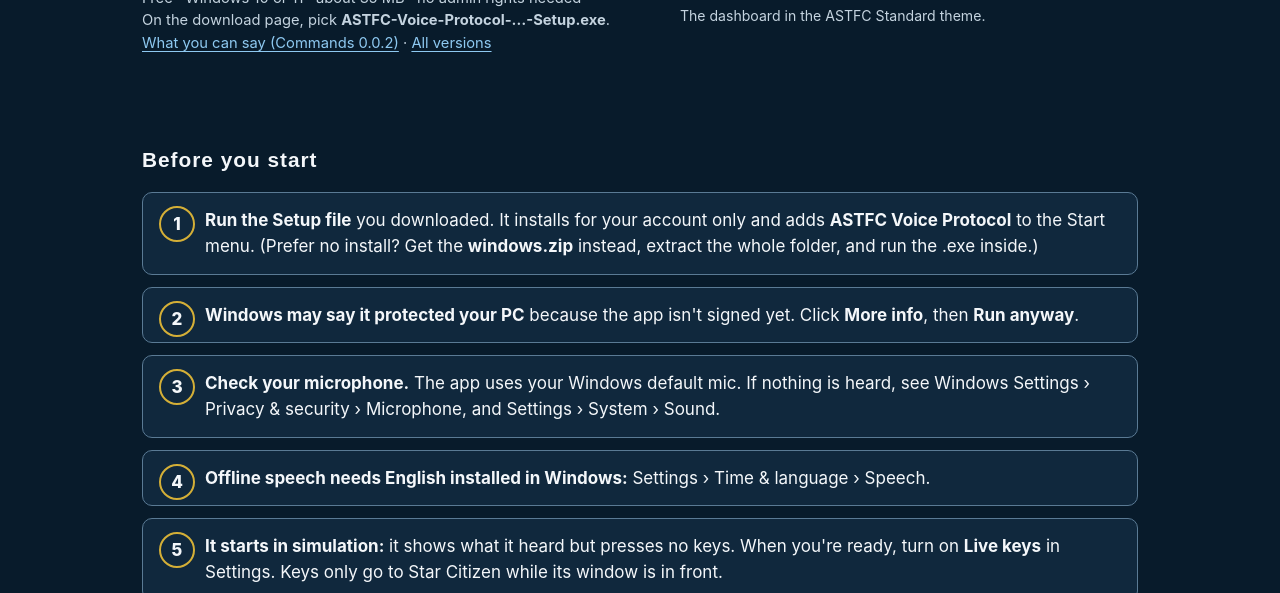
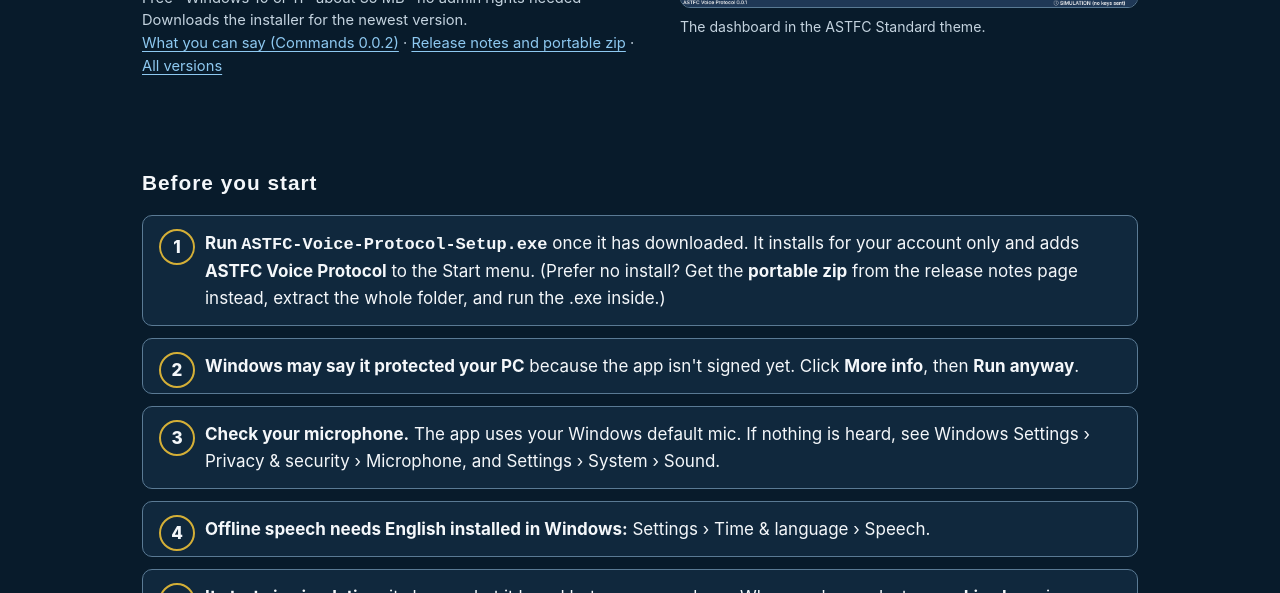
Before and after one commit to Orguss88/ASTFC-Command-Bridge, a plain HTML site: page index.html in a window 1280 px wide. Shown: the part 507-1100 px from the top of the page. Drawn offline with Linux system fonts and the light colour scheme.

Commit message:
Download button links straight to the latest installer; releases now come from the source repo
Co-Authored-By: Claude Opus 5.5 <noreply@anthropic.com>
Claude-Session: https://claude.ai/code/session_01RPbNL3yPn7ZkfJ7fMRYyU5

```diff
--- a/index.html
+++ b/index.html
@@ -88,13 +88,14 @@
       <h1>Fly Star Citizen with your voice.</h1>
       <p class="lead">Say “landing gear”, “request landing” or “engage quantum”, and ASTFC Voice Protocol presses the key for you.
         Speech recognition runs offline on your PC; nothing you say is sent anywhere.</p>
-      <a class="download" href="https://github.com/Orguss88/ASTFC-Voice-Protocol/releases/latest">
+      <a class="download" href="https://github.com/Orguss88/ASTFC-Voice-Protocol/releases/latest/download/ASTFC-Voice-Protocol-Setup.exe">
         <svg width="22" height="22" viewBox="0 0 24 24" aria-hidden="true"><path d="M12 3v12m0 0l-5-5m5 5l5-5M4 20h16" fill="none" stroke="currentColor" stroke-width="2.6" stroke-linecap="round" stroke-linejoin="round"/></svg>
         Download for Windows
       </a>
       <p class="meta">Free · Windows 10 or 11 · about 35 MB · no admin rights needed<br>
-        On the download page, pick <b>ASTFC-Voice-Protocol-…-Setup.exe</b>.<br>
+        Downloads the installer for the newest version.<br>
         <a href="https://github.com/Orguss88/ASTFC-Voice-Protocol/blob/main/Commands%200.0.2.txt">What you can say (Commands 0.0.2)</a> ·
+        <a href="https://github.com/Orguss88/ASTFC-Voice-Protocol/releases/latest">Release notes and portable zip</a> ·
         <a href="https://github.com/Orguss88/ASTFC-Voice-Protocol/releases">All versions</a></p>
     </div>
     <figure>
@@ -106,7 +107,7 @@
 
   <h2>Before you start</h2>
   <ol class="steps">
-    <li><b>Run the Setup file</b> you downloaded. It installs for your account only and adds <b>ASTFC Voice Protocol</b> to the Start menu. (Prefer no install? Get the <b>windows.zip</b> instead, extract the whole folder, and run the .exe inside.)</li>
+    <li><b>Run <code>ASTFC-Voice-Protocol-Setup.exe</code></b> once it has downloaded. It installs for your account only and adds <b>ASTFC Voice Protocol</b> to the Start menu. (Prefer no install? Get the <b>portable zip</b> from the release notes page instead, extract the whole folder, and run the .exe inside.)</li>
     <li><b>Windows may say it protected your PC</b> because the app isn't signed yet. Click <b>More info</b>, then <b>Run anyway</b>.</li>
     <li><b>Check your microphone.</b> The app uses your Windows default mic. If nothing is heard, see Windows Settings › Privacy &amp; security › Microphone, and Settings › System › Sound.</li>
     <li><b>Offline speech needs English installed in Windows:</b> Settings › Time &amp; language › Speech.</li>
```
Also changed, not shown: 2 other files.
